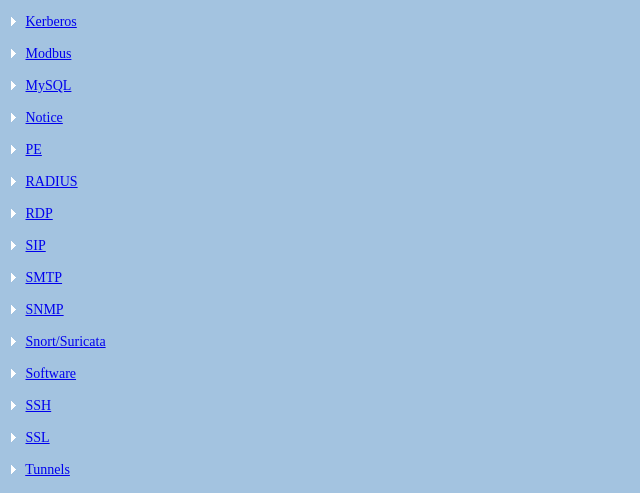
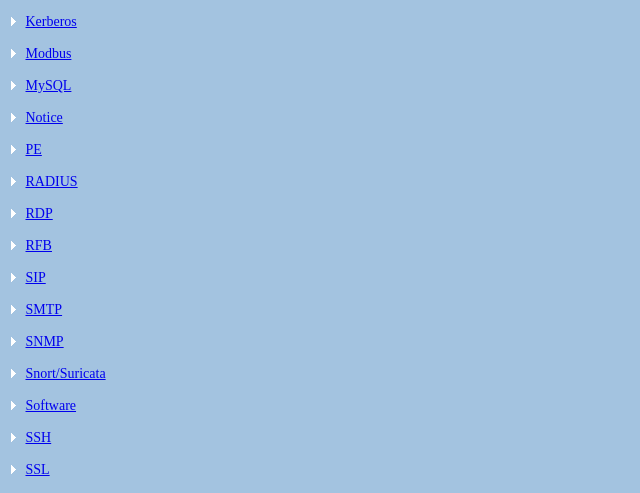
Before and after one commit to Security-Onion-Solutions/securityonion-web-page, a PHP site: page /elsa/menu.php in a window 1280 px wide. Shown: the part 389-882 px from the top of the page, without its empty margins (0-640 px from the left). Run offline with PHP 8.4, Linux system fonts and the light colour scheme.

Commit message:
Issue 1037: securityonion-web-page: add ELSA queries for Bro rfb.log

```diff
--- a/elsa/menu.php
+++ b/elsa/menu.php
@@ -325,6 +325,24 @@ function showhide(tspan, tri) {
 	<a href="<?php echo $h1; ?>class=BRO_RDP groupby:encryption_level"				<?php echo $h2; ?>>Encryption Level</a><br />
 </span><br />
 
+<!-- 'RFB' ELSA Queries -->
+<?php $descr = "RFB traffic seen by Bro"; ?>
+<a href="javascript:showhide('rfb','tri_rfb')"><img src="tri_c.gif" id="tri_rfb" width="14" height="10" border="0" alt=""></a>
+<a href="javascript:showhide('rfb','tri_rfb')" title="<?php echo $descr ?>" class="navlnk">RFB</a><br />
+<span id="rfb" style="display: none">
+	<a href="<?php echo $h1; ?>class=BRO_RFB groupby:srcip"						<?php echo $h2; ?>>Top SRC IPs</a><br />
+	<a href="<?php echo $h1; ?>class=BRO_RFB groupby:dstip"						<?php echo $h2; ?>>Top DST IPs</a><br />
+	<a href="<?php echo $h1; ?>class=BRO_RFB groupby:dstport"					<?php echo $h2; ?>>Top DST Ports</a><br />
+	<a href="<?php echo $h1; ?>class=BRO_RFB groupby:width"						<?php echo $h2; ?>>Width</a><br />
+	<a href="<?php echo $h1; ?>class=BRO_RFB groupby:height"					<?php echo $h2; ?>>Height</a><br />
+	<a href="<?php echo $h1; ?>class=BRO_RFB groupby:client_major_version"				<?php echo $h2; ?>>Client Major Version</a><br />
+	<a href="<?php echo $h1; ?>class=BRO_RFB groupby:client_minor_version"				<?php echo $h2; ?>>Client Minor Version</a><br />
+	<a href="<?php echo $h1; ?>class=BRO_RFB groupby:server_major_version"				<?php echo $h2; ?>>Server Major Version</a><br />
+	<a href="<?php echo $h1; ?>class=BRO_RFB groupby:server_minor_version"				<?php echo $h2; ?>>Server Minor Version</a><br />
+	<a href="<?php echo $h1; ?>class=BRO_RFB groupby:authentication_method"				<?php echo $h2; ?>>Authentication Method</a><br />
+	<a href="<?php echo $h1; ?>class=BRO_RFB groupby:desktop_name"					<?php echo $h2; ?>>Desktop Name</a><br />
+</span><br />
+
 <!-- 'SIP' ELSA Queries -->
 <?php $descr = "SIP traffic seen by Bro"; ?>
 <a href="javascript:showhide('sip','tri_sip')"><img src="tri_c.gif" id="tri_sip" width="14" height="10" border="0" alt=""></a>
```
Also changed, not shown: 3 other files.
